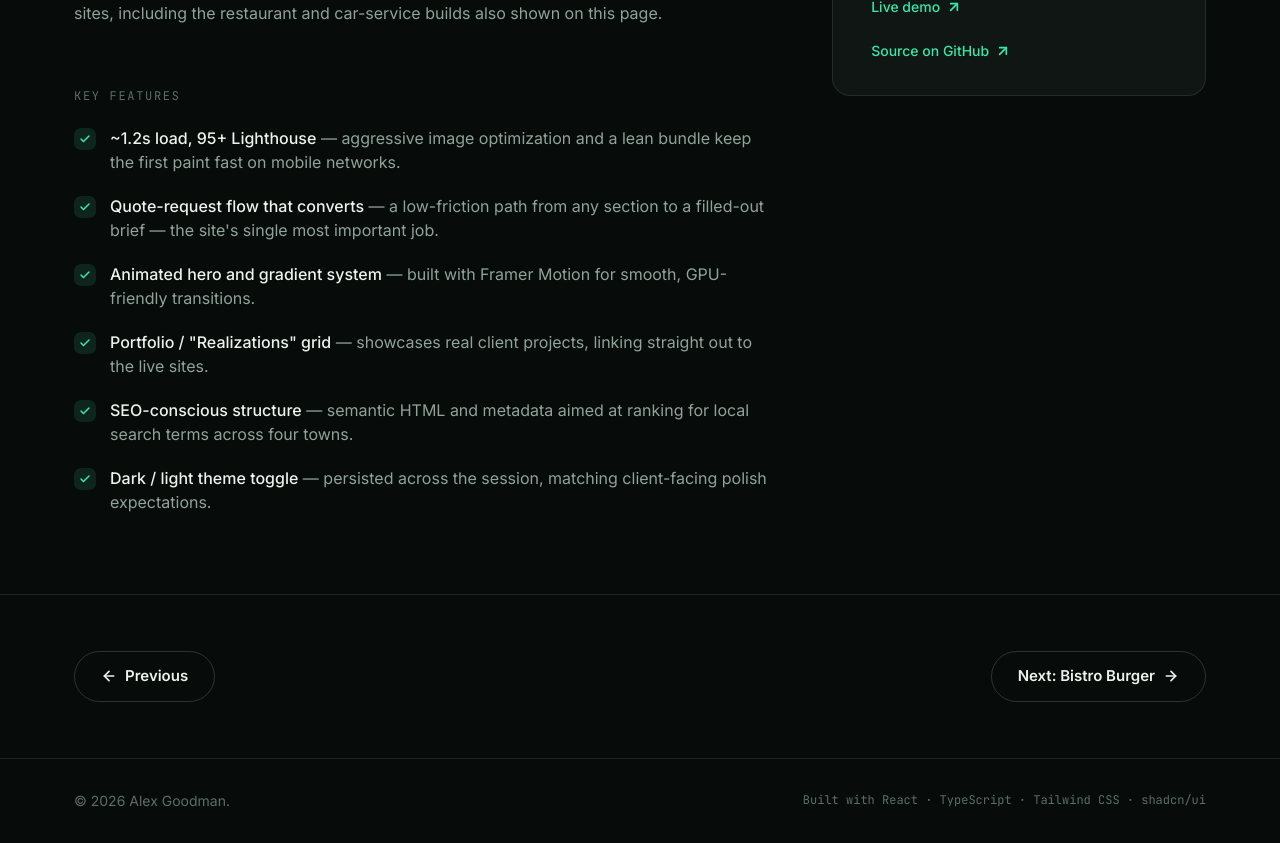
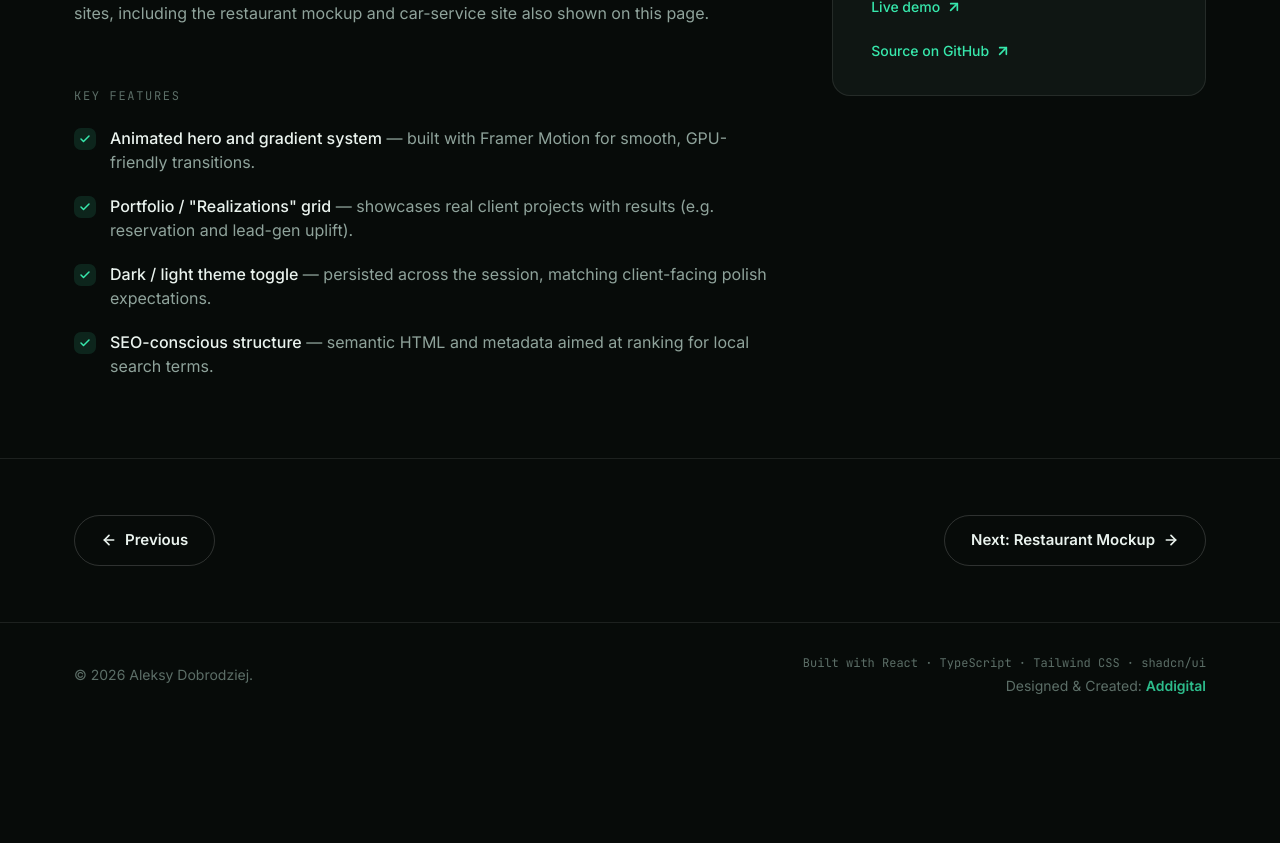
Before and after one commit to Marmo77/Aleksy-portfolio, a Next.js app: page /projects/ad-digital in a window 1280 px wide. Shown: the part 1400-2243 px from the top of the page. After the commit the page ends 2128 px from the top, so only its background shows below. Built offline with nearby package versions, Linux system fonts and the light colour scheme.

Commit message:
Personalize identity and add AD.digital footer credit
- Set real name/brand (Aleksy Dobrodziej, ADobrodziej.) across site data
- Add "Designed & Created: Addigital" credit link in the footer

Co-Authored-By: Claude Opus 4.8 <noreply@anthropic.com>

```diff
--- a/components/layout/footer.tsx
+++ b/components/layout/footer.tsx
@@ -1,12 +1,31 @@
 import { site } from "@/data/site";
+import Link from "next/link";
 
 export function Footer() {
   return (
     <footer className="border-t border-border py-8">
       <div className="mx-auto flex max-w-[1180px] flex-col items-center justify-between gap-3 px-6 text-sm text-text-dim sm:flex-row">
         <span>{site.footer.copyright}</span>
-        <span className="font-mono text-[12px]">{site.footer.builtWith}</span>
+        <div className="flex flex-col items-end gap-1">
+          <span className="font-mono text-[12px]">{site.footer.builtWith}</span>
+          <span>
+            Designed & Created:{" "}
+            <Link
+              href={site.agency.ctaUrl}
+              target="_blank"
+              className="text-sm font-semibold text-primary/80 cursor-pointer hover:underline underline-offset-3"
+            >
+              {site.footer.builtBy}
+            </Link>
+          </span>
+        </div>
       </div>
+      {/* <div className="flex justify-center items-end gap-1">
+        <p>Strona stworzona przez</p>
+        <span className="text-sm font-bold text-primary/80 cursor-pointer hover:underline underline-offset-3">
+          Addigital
+        </span>
+      </div> */}
     </footer>
   );
 }
--- a/data/site.ts
+++ b/data/site.ts
@@ -92,8 +92,8 @@ export interface ContactFormCopy {
 }
 
 export const site = {
-  companyName: "Alex.",
-  fullName: "Alex Goodman",
+  companyName: "ADobrodziej.",
+  fullName: "Aleksy Dobrodziej",
   role: "Frontend-leaning developer",
   nav: [
     { label: "About", href: "#about" },
@@ -138,8 +138,8 @@ export const site = {
     sectionLabel: "01 — About",
     heading: "Proof of work, not a résumé.",
     paragraphs: [
-      "I'm Alex — a developer from Poland just finished technical secondary school with a programming specialization, where I passed both national IT certification exams (INF.03, INF.04) alongside my Matura finals.",
-      "Outside of school, I taught myself React, TypeScript and Python by building things people could actually use: an agency website, live sites for local businesses, and — my most involved build so far — a car-service admin dashboard with authentication and a full relational database behind it.",
+      "I'm Aleksy — a developer from Poland (19yo) just finished technical secondary school with a programming specialization, where I passed both national IT certification exams (INF.03, INF.04) alongside my Matura finals.",
+      "Outside of school, I taught myself React, TypeScript and Python by building things people could actually use: an agency website, a restaurant ordering mockup, and — my most involved build so far — a car-service admin dashboard with authentication and a full relational database behind it.",
       "I'm starting university this October to study IT, and I'm looking for an internship or collaboration to run alongside it — anything that lets me keep building real things while I study.",
     ],
     journeyLabel: "Journey so far",
@@ -367,7 +367,7 @@ export const site = {
         summary:
           "A fully hand-coded SaaS-style admin dashboard for a car service business — vehicle and booking CRUD, role-based OAuth login, and relational data modeling on Supabase Postgres. My deepest dive into auth, database logic, and access control so far.",
         overview: [
-          "Everything I'd built before this was frontend-heavy: a landing page, a business site, a menu. This dashboard was the first time I had to design an actual data model — vehicles, services, bookings, and staff accounts — and make sure the UI, the database, and the auth layer all agreed with each other.",
+          "Everything I'd built before this was frontend-heavy: a landing page, a mockup, a menu. This dashboard was the first time I had to design an actual data model — vehicles, services, bookings, and staff accounts — and make sure the UI, the database, and the auth layer all agreed with each other.",
           "It's a SaaS-style CRUD dashboard for a car service business: staff can log in, add and update vehicles, manage service records, and see everything in one admin view. It's still in active development, which I've left visible on purpose — it's a more honest picture of ongoing work than a project I only show once it's finished.",
         ],
         keyFeatures: [
@@ -429,19 +429,9 @@ export const site = {
           "The marketing site for my own small web agency — built for speed and conversion, with a portfolio grid, animated hero, and a quote-request flow for local businesses.",
         overview: [
           "I run a small web agency on the side, building sites for local businesses around Goleniów, Szczecin, Stargard and Nowogard. This is its own storefront — it has to load fast, read clearly on a phone, and turn a visit into a message within a few seconds of arriving.",
-          'It doubles as a portfolio in its own right: the "Realizations" section links out to real client sites, including the restaurant and car-service builds also shown on this page.',
+          'It doubles as a portfolio in its own right: the "Realizations" section links out to real client sites, including the restaurant mockup and car-service site also shown on this page.',
         ],
         keyFeatures: [
-          {
-            title: "~1.2s load, 95+ Lighthouse",
-            description:
-              "aggressive image optimization and a lean bundle keep the first paint fast on mobile networks.",
-          },
-          {
-            title: "Quote-request flow that converts",
-            description:
-              "a low-friction path from any section to a filled-out brief — the site's single most important job.",
-          },
           {
             title: "Animated hero and gradient system",
             description:
@@ -450,17 +440,17 @@ export const site = {
           {
             title: 'Portfolio / "Realizations" grid',
             description:
-              "showcases real client projects, linking straight out to the live sites.",
-          },
-          {
-            title: "SEO-conscious structure",
-            description:
-              "semantic HTML and metadata aimed at ranking for local search terms across four towns.",
+              "showcases real client projects with results (e.g. reservation and lead-gen uplift).",
           },
           {
             title: "Dark / light theme toggle",
             description:
               "persisted across the session, matching client-facing polish expectations.",
+          },
+          {
+            title: "SEO-conscious structure",
+            description:
+              "semantic HTML and metadata aimed at ranking for local search terms.",
           },
         ],
         techStack: ["Vite", "Tailwind CSS", "Framer Motion"],
@@ -472,89 +462,79 @@ export const site = {
         detailOverviewHeading: "A site that has to sell, not just exist",
       },
       {
-        slug: "bistro-burger",
-        name: "Bistro Burger",
+        slug: "restaurant-mockup",
+        name: "Restaurant Mockup",
         tag: "LIVE",
-        monogram: "BB",
+        monogram: "RM",
         thumbnail: "/screenshots/bistroburger.webp",
         gif: "/gifs/bistroburger.gif",
         homeBadges: ["Vite", "Reservation UI", "Responsive Design"],
         summary:
-          "A live site for a burger gastropub in Szczecin — menu presentation and a table-reservation flow, designed to feel local, appetizing, and easy to book from.",
+          "A burger gastropub concept site — menu presentation and a table-reservation flow, designed to feel local, appetizing, and easy to book from.",
         overview: [
-          "A gastropub in Szczecin with craft beer and signature burgers needed a site that felt as warm and specific as the food itself, rather than a generic restaurant template. The brief was simple: make someone hungry, then make booking a table effortless.",
+          "This was a mockup client brief: a gastropub with craft beer and signature burgers, needing a site that felt as warm and specific as the food itself rather than a generic restaurant template.",
           "The build leans heavily on large photography, a confident type scale for the menu, and a reservation flow that never makes the visitor hunt for a way to book a table.",
         ],
         keyFeatures: [
           {
-            title: "Reservation-first layout",
+            title: "Menu presentation",
             description:
-              "a persistent booking CTA on every section — the shortest possible path from hungry to booked.",
+              "categorized, image-led menu sections built for quick scanning on mobile.",
           },
           {
-            title: "Appetite-driven menu presentation",
+            title: "Table reservation CTA",
             description:
-              "categorized, image-led menu sections built for quick scanning on a phone at the table.",
+              "a persistent, low-friction path from any section straight to booking.",
           },
           {
-            title: "Imagery-heavy responsive design",
+            title: "Imagery-heavy responsive layout",
             description:
-              "carefully cropped hero and section photography that holds up from phone to desktop.",
-          },
-          {
-            title: "Fast on restaurant Wi-Fi",
-            description:
-              "optimized images and a light bundle keep it snappy even on a weak mobile signal.",
+              "carefully cropped hero and section images that hold up from phone to desktop.",
           },
         ],
         techStack: ["Vite", "Tailwind CSS"],
         liveUrl: "https://www.burgerszczecin.pl/",
         repoUrl: "https://github.com/Marmo77/Restaurant-Mockup-Portfolio",
         detailTagline:
-          "A live site for a burger gastropub in Szczecin — built around one job: make someone hungry enough to book a table in under a minute.",
+          "A concept site for a burger gastropub — built around one job: make someone hungry enough to book a table in under a minute.",
         detailBadges: [{ label: "Live", variant: "mint" }],
         detailOverviewHeading: "Designing for appetite, not just layout",
       },
       {
         slug: "nordcar-service",
-        name: "NordCar Serwis",
+        name: "NordCar Service",
         tag: "LIVE",
         monogram: "NC",
         thumbnail: "/screenshots/nordcar.webp",
         gif: "/gifs/nordcar.gif",
         homeBadges: ["Vite", "Tailwind CSS", "Business Site"],
         summary:
-          "A live business site for a car service company — service listings, booking CTAs, and a clean, trust-building layout for a local audience.",
+          "A business site mockup for a car service company — service listings, booking CTAs, and a clean, trust-building layout for a local audience.",
         overview: [
-          "Car service customers want two things fast: proof the shop is competent, and a way to book without calling. This site is built around a clear services list, direct booking CTAs, and a layout that reads as established rather than improvised — a companion piece to the Car Service Dashboard's admin side.",
+          "Car service customers want two things fast: proof the shop is competent, and a way to book without calling. This mockup is built around a clear services list, direct booking CTAs, and a layout that reads as established rather than improvised — a companion piece to the Car Service Dashboard's admin side.",
         ],
         keyFeatures: [
           {
-            title: "Book without calling",
+            title: "Service listings",
             description:
-              'repeated "Umów wizytę" CTAs at natural decision points down the page, not just in the header.',
+              "clear pricing and scope for each service, no hidden details.",
           },
           {
-            title: "Transparent service listings",
+            title: "Booking CTAs",
             description:
-              "clear pricing and scope for each service, so a visitor knows what to expect before they book.",
+              "repeated at natural decision points down the page rather than only in the header.",
           },
           {
             title: "Trust-building layout",
             description:
-              "clean grid, consistent spacing, opening hours and contact up top — a tone closer to a corporate service page than a template.",
-          },
-          {
-            title: "Fully responsive",
-            description:
-              "reads clearly from a phone in the parking lot to a desktop at home, with the booking CTA always in reach.",
+              "clean grid, consistent spacing, and a tone closer to a corporate service page than a template.",
           },
         ],
         techStack: ["Vite", "Tailwind CSS"],
         liveUrl: "https://nordcar-serwis.vercel.app/",
         repoUrl: "https://github.com/Marmo77/Carservice-mockup-website",
         detailTagline:
-          "A live business site for a car service company — built to make a mechanic's shop feel as trustworthy online as it is in person.",
+          "A business site mockup for a car service company — built to make a mechanic's shop feel as trustworthy online as it is in person.",
         detailBadges: [{ label: "Live", variant: "mint" }],
         detailOverviewHeading: "Trust, built through layout",
       },
@@ -566,7 +546,7 @@ export const site = {
     heading: "Let's build something together.",
     subheading:
       "Open to internships, part-time roles, and any collaboration that lets me keep building real things. I'll get back to you within a day.",
-    email: "hello@alexgoodman.dev",
+    email: "aleksydobrodziej@gmail.com",
     form: {
       intro:
         "Got a project, an internship, or just want to say hi? I'd love to hear from you.",
@@ -583,8 +563,8 @@ export const site = {
       {
         icon: "mail",
         label: "Email",
-        value: "hello@alexgoodman.dev",
-        href: "mailto:hello@alexgoodman.dev",
+        value: "aleksydobrodziej@gmail.com",
+        href: "mailto:aleksydobrodziej@gmail.com",
       },
       {
         icon: "github",
@@ -602,8 +582,9 @@ export const site = {
   },
 
   footer: {
-    copyright: "© 2026 Alex Goodman.",
+    copyright: "© 2026 Aleksy Dobrodziej.",
     builtWith: "Built with React · TypeScript · Tailwind CSS · shadcn/ui",
+    builtBy: "Addigital",
   },
 };
 
```
